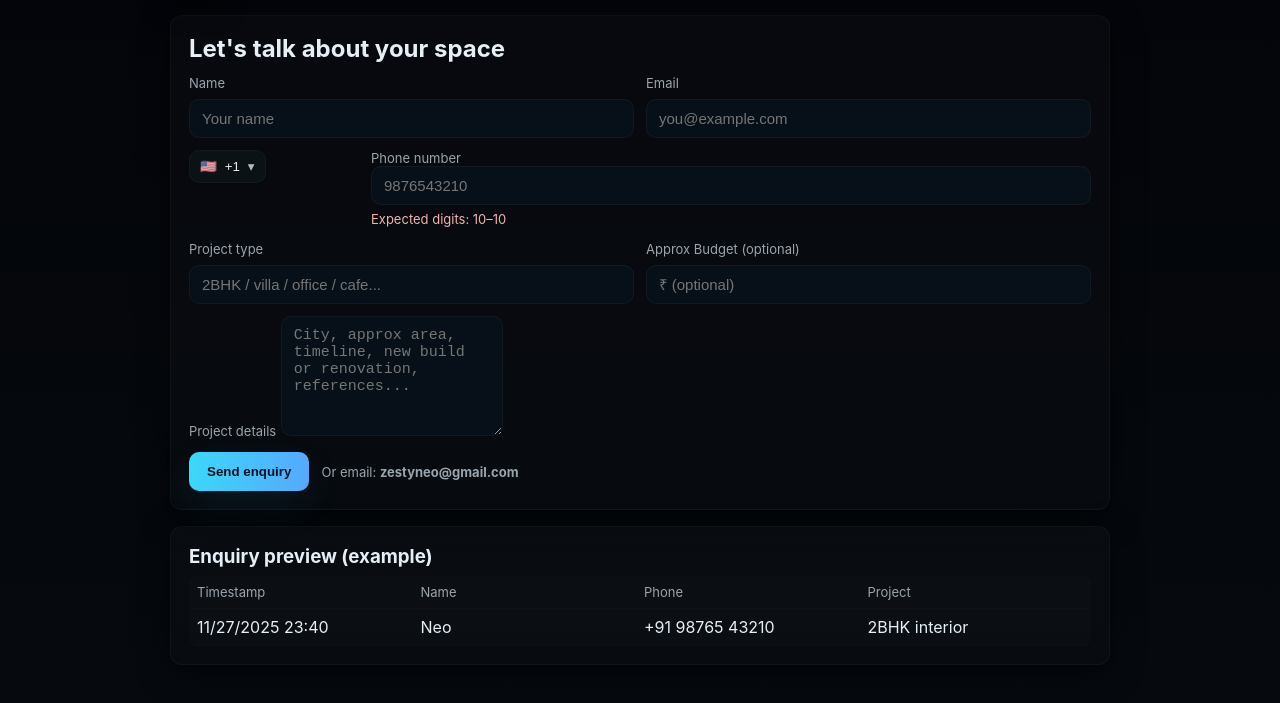
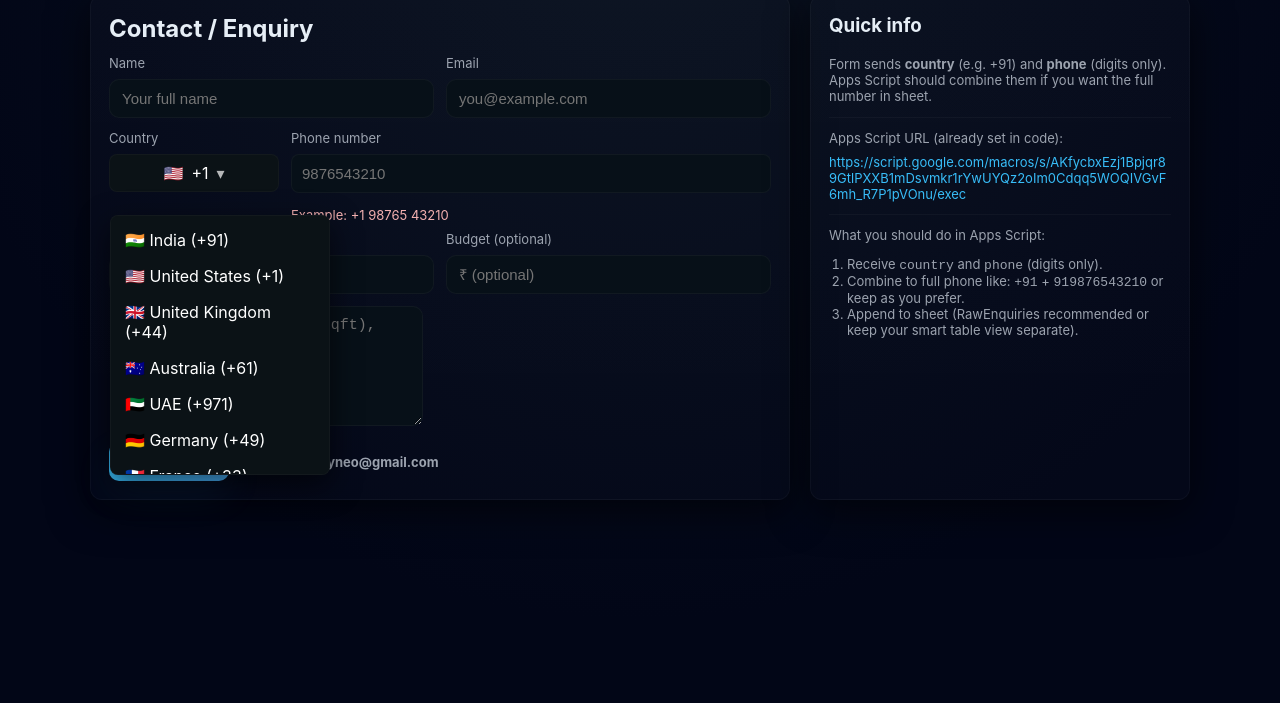
Before and after one commit to zestyneo-bit/zyora, a plain HTML site: page index.html in a window 1280 px wide. Shown: the part 97-800 px from the top of the page. Drawn offline with Linux system fonts and the light colour scheme.

Commit message:
Update index.html

```diff
--- a/index.html
+++ b/index.html
@@ -2,101 +2,99 @@
 <html lang="en">
 <head>
   <meta charset="utf-8" />
+  <title>ZYORA — Architecture & Interior Design Studio</title>
   <meta name="viewport" content="width=device-width,initial-scale=1" />
-  <title>ZYORA — Architecture & Interior Design Studio</title>
   <meta name="description" content="ZYORA — architecture & interior design studio. Contact us for enquiries." />
   <style>
-    /* Basic dark theme layout & minimal reset */
     :root{
-      --bg:#06070a; --panel:#071018; --muted:#9aa4ad; --accent:#3bd8f8;
-      --card:#0b1216; --soft:#0f1720; --glass: rgba(255,255,255,0.03);
-      --radius:12px; --pad:16px;
-      --maxw:980px;
+      --bg:#050816; --panel:#071018; --muted:#9ca3af; --accent:#38bdf8;
+      --card:#0b1216; --glass: rgba(255,255,255,0.03); --radius:12px;
+      --maxw:1100px;
       font-family:Inter, system-ui, -apple-system, "Segoe UI", Roboto, "Helvetica Neue", Arial;
-      color-scheme: dark;
     }
     *{box-sizing:border-box}
     html,body{height:100%}
     body{
-      margin:0; background:linear-gradient(180deg,#030409 0%, #060a0f 100%);
-      color:#e6eef6; -webkit-font-smoothing:antialiased; -moz-osx-font-smoothing:grayscale;
-      padding:28px;
+      margin:0; background:radial-gradient(circle at top,#0a1220 0%, #020617 70%);
+      color:#e6eef6; padding:28px; -webkit-font-smoothing:antialiased;
     }
 
-    .container{max-width:var(--maxw); margin:0 auto; padding:20px; display:grid; gap:18px;}
-    header{display:flex;align-items:center; gap:12px}
-    .logo{width:46px;height:46px;border-radius:10px;background:linear-gradient(135deg,#00d4ff,#3b8fff);display:flex;align-items:center;justify-content:center;font-weight:700;color:#001;box-shadow:0 6px 30px rgba(0,0,0,0.6)}
+    .page{max-width:var(--maxw); margin:0 auto; display:block; gap:18px}
+    header{display:flex; align-items:center; gap:12px; margin-bottom:18px}
+    .logo{width:46px;height:46px;border-radius:10px;background:linear-gradient(135deg,#00d4ff,#3b8fff);display:flex;align-items:center;justify-content:center;font-weight:700;color:#001}
     h1{margin:0;font-size:20px}
-    p.lead{margin:0;color:var(--muted); font-size:14px}
+    p.lead{margin:0;color:var(--muted); font-size:13px}
 
-    main{display:grid;grid-template-columns:1fr; gap:16px}
+    main{display:grid; grid-template-columns:1fr 380px; gap:20px}
 
     .card{
       background:linear-gradient(180deg, rgba(255,255,255,0.02), rgba(255,255,255,0.01));
       border:1px solid var(--glass); border-radius:var(--radius); padding:18px;
-      box-shadow:0 8px 30px rgba(0,0,0,0.6);
+      box-shadow:0 10px 40px rgba(0,0,0,0.6);
     }
 
-    /* Form layout */
+    /* Form */
     form .row{display:flex; gap:12px; margin-bottom:12px}
     form .col{flex:1; display:flex; flex-direction:column; gap:8px}
     label{font-size:13px;color:var(--muted)}
     input[type="text"], input[type="email"], input[type="tel"], textarea, select {
       background:var(--panel); border:1px solid rgba(255,255,255,0.04); color:#e6eef6;
-      padding:10px 12px; border-radius:10px; outline: none; font-size:15px;
+      padding:10px 12px; border-radius:10px; outline:none; font-size:15px;
     }
-    textarea{min-height:120px; resize:vertical; padding-top:10px}
+    textarea{min-height:120px; resize:vertical}
     button[type="submit"]{
-      background:linear-gradient(90deg,var(--accent),#55a9ff);
-      border:0; color:#021224; font-weight:700; padding:12px 18px; border-radius:10px; cursor:pointer;
-      box-shadow:0 14px 40px rgba(59,216,248,0.08);
+      background:linear-gradient(90deg,var(--accent),#4bb3ff); border:0; color:#021224; font-weight:700;
+      padding:12px 18px; border-radius:10px; cursor:pointer; box-shadow:0 14px 40px rgba(56,189,248,0.08);
     }
 
-    /* Country picker */
-    .phone-row{display:flex; gap:10px; align-items:flex-start}
-    .country-wrap{position:relative}
-    .country-toggle{display:flex;align-items:center;gap:8px;padding:8px 10px;border-radius:10px;background:var(--card);border:1px solid rgba(255,255,255,0.03);cursor:pointer}
-    .country-toggle span.code{opacity:0.9}
-    #country-search{display:none; width:300px; padding:8px;border-radius:8px;border:1px solid rgba(255,255,255,0.04); background:var(--card); color:inherit}
-    .country-list{position:absolute; left:0; top:52px; z-index:60; width:360px; max-height:280px; overflow:auto; background:var(--card); border-radius:8px; display:none; padding:8px; border:1px solid rgba(255,255,255,0.03)}
-    .country-list .item{padding:8px; display:flex; gap:8px; border-radius:6px; align-items:center; cursor:pointer}
-    .country-list .item:hover{background:rgba(255,255,255,0.02)}
-    .country-list .item .meta{font-size:14px}
-    .phone-wrap{flex:1; display:flex; flex-direction:column}
-    .phone-hint{color:#f3b0b0; font-size:13px; min-height:18px; margin-top:6px}
+    /* Compact country selector + phone */
+    .phone-row-compact{display:flex; gap:10px; align-items:center}
+    .country-select{
+      display:flex; align-items:center; gap:8px; padding:8px 10px; border-radius:8px;
+      background:var(--card); color:#fff; border:1px solid rgba(255,255,255,0.03);
+      cursor:pointer; position:relative; min-width:120px; justify-content:center;
+    }
+    .country-select .chev{opacity:.7}
+    .country-menu{
+      display:none; position:absolute; top:calc(100% + 8px); left:0; z-index:120;
+      background:var(--card); border:1px solid rgba(255,255,255,0.03); border-radius:8px;
+      min-width:220px; max-height:260px; overflow:auto; padding:6px; box-shadow:0 10px 30px rgba(0,0,0,0.6);
+    }
+    .country-menu li{list-style:none; padding:8px; border-radius:6px; cursor:pointer; display:flex; gap:8px; align-items:center}
+    .country-menu li:hover{background:rgba(255,255,255,0.02)}
+    #phone{padding:10px;border-radius:8px;border:1px solid rgba(255,255,255,0.04);background:var(--panel);color:inherit;min-width:180px}
+    .phone-hint{color:#f3b0b0;font-size:13px; min-height:18px; margin-top:6px}
 
-    /* small screens */
-    @media (max-width:720px){
-      .phone-row{flex-direction:column}
-      .country-list{width:100%}
-      #country-search{width:100%}
+    /* Right column quick info */
+    .muted{color:var(--muted); font-size:13px}
+
+    @media (max-width:980px){
+      main{grid-template-columns:1fr}
+      .country-menu{min-width:100%}
+      .country-select{min-width:140px}
     }
-
-    /* table preview (very small) */
-    .table-preview{margin-top:6px;border-radius:8px;overflow:hidden}
-    .table-preview .row{display:grid;grid-template-columns:1fr 1fr 1fr 1fr; gap:8px;padding:8px;background:rgba(255,255,255,0.01);border-bottom:1px solid rgba(255,255,255,0.01)}
-    .muted{color:var(--muted); font-size:13px}
   </style>
 </head>
 <body>
-  <div class="container">
+  <div class="page">
     <header>
       <div class="logo">ZY</div>
       <div>
-        <h1>ZYORA Studio — Contact & Enquiries</h1>
-        <p class="lead">Share project details and we’ll get back with an estimate. Prefer WhatsApp? Add your number with country code.</p>
+        <h1>ZYORA Studio — Architecture & Interiors</h1>
+        <p class="lead">Share project details and we'll get back with timeline & scope. Email: <strong>zestyneo@gmail.com</strong></p>
       </div>
     </header>
 
     <main>
-      <section class="card" aria-labelledby="form-heading">
-        <h2 id="form-heading" style="margin-top:0;margin-bottom:12px">Let's talk about your space</h2>
+      <!-- Left: Form -->
+      <section class="card" aria-labelledby="contact-heading">
+        <h2 id="contact-heading" style="margin:0 0 12px 0">Contact / Enquiry</h2>
 
         <form id="contact-form" autocomplete="on">
           <div class="row">
             <div class="col">
               <label for="name">Name</label>
-              <input id="name" name="name" type="text" placeholder="Your name" required />
+              <input id="name" name="name" type="text" placeholder="Your full name" required />
             </div>
             <div class="col">
               <label for="email">Email</label>
@@ -104,39 +102,55 @@
             </div>
           </div>
 
-          <div class="row phone-row">
-            <div class="country-wrap" style="width:170px">
-              <button type="button" id="country-toggle" class="country-toggle" aria-haspopup="listbox" aria-expanded="false">
-                <span id="country-flag">🇮🇳</span>
-                <span id="country-code" class="code">+91</span>
-                <span style="opacity:.7">▾</span>
-              </button>
-              <input id="country-search" placeholder="Search country (eg. India)" />
-              <div id="country-list" class="country-list" role="listbox" tabindex="-1"></div>
+          <!-- Compact country selector + phone -->
+          <div class="row" style="margin-bottom:6px">
+            <div class="col" style="flex:0 0 170px">
+              <label for="countrySelect">Country</label>
+              <div id="countrySelect" class="country-select" role="button" aria-haspopup="listbox" aria-expanded="false" tabindex="0">
+                <span id="countryFlag">🇮🇳</span>
+                <span id="countryCode">+91</span>
+                <span class="chev">▾</span>
+
+                <!-- menu (hidden by default) -->
+                <ul id="countryMenu" class="country-menu" aria-hidden="true" role="listbox">
+                  <!-- list items -->
+                  <li data-code="+91" data-iso="IN" role="option">🇮🇳 India (+91)</li>
+                  <li data-code="+1"  data-iso="US" role="option">🇺🇸 United States (+1)</li>
+                  <li data-code="+44" data-iso="GB" role="option">🇬🇧 United Kingdom (+44)</li>
+                  <li data-code="+61" data-iso="AU" role="option">🇦🇺 Australia (+61)</li>
+                  <li data-code="+971" data-iso="AE" role="option">🇦🇪 UAE (+971)</li>
+                  <li data-code="+49" data-iso="DE" role="option">🇩🇪 Germany (+49)</li>
+                  <li data-code="+33" data-iso="FR" role="option">🇫🇷 France (+33)</li>
+                  <!-- add more countries by duplicating lines -->
+                </ul>
+              </div>
             </div>
 
-            <div class="phone-wrap">
+            <div class="col" style="flex:1">
               <label for="phone">Phone number</label>
               <input id="phone" name="phone" type="tel" placeholder="9876543210" required />
-              <div id="phone-hint" class="phone-hint"></div>
+              <div id="phoneHint" class="phone-hint"></div>
             </div>
           </div>
 
           <div class="row">
             <div class="col">
               <label for="type">Project type</label>
-              <input id="type" name="type" type="text" placeholder="2BHK / villa / office / cafe..." />
+              <input id="type" name="type" type="text" placeholder="2BHK / villa / office / café..." />
             </div>
             <div class="col">
-              <label for="budget">Approx Budget (optional)</label>
+              <label for="budget">Budget (optional)</label>
               <input id="budget" name="budget" type="text" placeholder="₹ (optional)" />
             </div>
           </div>
 
           <div style="margin-bottom:12px">
             <label for="message">Project details</label>
-            <textarea id="message" name="message" placeholder="City, approx area, timeline, new build or renovation, references..." ></textarea>
+            <textarea id="message" name="message" placeholder="City, area (sqft), timeline, references..." ></textarea>
           </div>
+
+          <!-- hidden country field for form data -->
+          <input type="hidden" id="country" name="country" value="+91" />
 
           <div style="display:flex;gap:12px;align-items:center">
             <button type="submit">Send enquiry</button>
@@ -145,182 +159,170 @@
         </form>
       </section>
 
-      <section class="card">
-        <h3 style="margin:0 0 8px 0">Enquiry preview (example)</h3>
-        <div class="table-preview" aria-hidden="true">
-          <div class="row muted"><div>Timestamp</div><div>Name</div><div>Phone</div><div>Project</div></div>
-          <div class="row"><div>11/27/2025 23:40</div><div>Neo</div><div>+91 98765 43210</div><div>2BHK interior</div></div>
+      <!-- Right: Info / quick preview -->
+      <aside class="card">
+        <h3 style="margin-top:0">Quick info</h3>
+        <p class="muted">Form sends <strong>country</strong> (e.g. +91) and <strong>phone</strong> (digits only). Apps Script should combine them if you want the full number in sheet.</p>
+        <hr style="border:none;border-top:1px solid rgba(255,255,255,0.03);margin:12px 0" />
+        <div class="muted">Apps Script URL (already set in code):</div>
+        <div style="word-break:break-all;margin-top:8px;color:var(--accent);font-size:13px">
+          https://script.google.com/macros/s/AKfycbxEzj1Bpjqr89GtlPXXB1mDsvmkr1rYwUYQz2oIm0Cdqq5WOQIVGvF6mh_R7P1pVOnu/exec
         </div>
-      </section>
+        <hr style="border:none;border-top:1px solid rgba(255,255,255,0.03);margin:12px 0" />
+        <div class="muted">What you should do in Apps Script:</div>
+        <ol style="color:var(--muted);font-size:13px;padding-left:18px">
+          <li>Receive <code>country</code> and <code>phone</code> (digits only).</li>
+          <li>Combine to full phone like: <code>+91</code> + <code>919876543210</code> or keep as you prefer.</li>
+          <li>Append to sheet (RawEnquiries recommended or keep your smart table view separate).</li>
+        </ol>
+      </aside>
     </main>
   </div>
 
-  <!-- JS: country picker, validation, submit handler -->
+  <!-- Full JS: country selector, phone cleaning, submit -->
   <script>
-  // === small country metadata list - extend if needed ===
-  const COUNTRIES = [
-    { code: "+91", iso: "IN", name: "India", flag: "🇮🇳", min: 10, max: 12 },
-    { code: "+1", iso: "US", name: "United States", flag: "🇺🇸", min: 10, max: 10 },
-    { code: "+44", iso: "GB", name: "United Kingdom", flag: "🇬🇧", min: 10, max: 10 },
-    { code: "+61", iso: "AU", name: "Australia", flag: "🇦🇺", min: 9, max: 9 },
-    { code: "+971", iso: "AE", name: "United Arab Emirates", flag: "🇦🇪", min: 9, max: 9 },
-    { code: "+81", iso: "JP", name: "Japan", flag: "🇯🇵", min: 10, max: 11 },
-    { code: "+49", iso: "DE", name: "Germany", flag: "🇩🇪", min: 10, max: 11 },
-    { code: "+33", iso: "FR", name: "France", flag: "🇫🇷", min: 9, max: 9 },
-    // add more as needed
-  ];
+  (function(){
+    // DOM refs
+    const countrySelect = document.getElementById('countrySelect');
+    const countryMenu = document.getElementById('countryMenu');
+    const countryFlag = document.getElementById('countryFlag');
+    const countryCode = document.getElementById('countryCode');
+    const countryHidden = document.getElementById('country');
+    const phoneInput = document.getElementById('phone');
+    const phoneHint = document.getElementById('phoneHint');
+    const form = document.getElementById('contact-form');
 
-  // DOM refs
-  const countryToggle = document.getElementById('country-toggle');
-  const countryList = document.getElementById('country-list');
-  const countrySearch = document.getElementById('country-search');
-  const countryFlagEl = document.getElementById('country-flag');
-  const countryCodeEl = document.getElementById('country-code');
+    // Lightweight per-country digit expectations (used for hint only)
+    const META = {
+      "+91": { iso: "IN", min:10, max:12 },
+      "+1": { iso: "US", min:10, max:10 },
+      "+44": { iso: "GB", min:10, max:10 },
+      "+61": { iso: "AU", min:9, max:9 },
+      "+971": { iso: "AE", min:9, max:9 },
+      "+49": { iso: "DE", min:10, max:11 },
+      "+33": { iso: "FR", min:9, max:9 }
+    };
 
-  const phoneInput = document.getElementById('phone');
-  const phoneHint = document.getElementById('phone-hint');
-  const form = document.getElementById('contact-form');
+    // Toggle menu
+    countrySelect.addEventListener('click', (e) => {
+      const open = countryMenu.style.display === 'block';
+      countryMenu.style.display = open ? 'none' : 'block';
+      countryMenu.setAttribute('aria-hidden', open ? 'true' : 'false');
+    });
 
-  let selectedCountry = COUNTRIES[0];
-
-  // Build the country list UI
-  function buildCountryList(filter = '') {
-    countryList.innerHTML = '';
-    const q = (filter || '').trim().toLowerCase();
-    COUNTRIES.forEach(c => {
-      const label = `${c.flag} ${c.name} ${c.code}`;
-      if (!q || label.toLowerCase().includes(q) || c.code.includes(q) || c.iso.toLowerCase() === q) {
-        const item = document.createElement('div');
-        item.className = 'item';
-        item.dataset.code = c.code;
-        item.innerHTML = `<div style="font-size:18px">${c.flag}</div>
-                          <div class="meta" style="margin-left:8px;">
-                            <div style="font-weight:600">${c.name} <small style="opacity:.7">${c.code}</small></div>
-                          </div>`;
-        item.onclick = () => { chooseCountry(c); hideCountryList(); };
-        countryList.appendChild(item);
+    // Close menu on outside click or Escape
+    document.addEventListener('click', (e) => {
+      if (!countrySelect.contains(e.target) && !countryMenu.contains(e.target)) {
+        countryMenu.style.display = 'none';
+        countryMenu.setAttribute('aria-hidden','true');
       }
     });
-  }
+    document.addEventListener('keydown', (e) => {
+      if (e.key === 'Escape') {
+        countryMenu.style.display = 'none';
+        countryMenu.setAttribute('aria-hidden','true');
+      }
+    });
 
-  function chooseCountry(c) {
-    selectedCountry = c;
-    countryFlagEl.textContent = c.flag;
-    countryCodeEl.textContent = c.code;
-    phoneHint.textContent = `Expected digits: ${c.min}–${c.max}`;
-  }
+    // When user picks a country
+    countryMenu.querySelectorAll('li').forEach(li => {
+      li.addEventListener('click', () => {
+        const code = li.dataset.code;
+        const text = li.textContent.trim();
+        const flag = text.split(' ')[0] || '';
+        countryFlag.textContent = flag;
+        countryCode.textContent = code;
+        countryHidden.value = code;
+        countryMenu.style.display = 'none';
+        countryMenu.setAttribute('aria-hidden','true');
+        updatePhoneHint();
+      });
+    });
 
-  function showCountryList() {
-    countryList.style.display = 'block';
-    countrySearch.style.display = 'block';
-    countrySearch.value = '';
-    countrySearch.focus();
-    buildCountryList();
-    countryToggle.setAttribute('aria-expanded','true');
-  }
-  function hideCountryList() {
-    countryList.style.display = 'none';
-    countrySearch.style.display = 'none';
-    countryToggle.setAttribute('aria-expanded','false');
-  }
+    // Try detect country from browser language
+    (function tryDetect(){
+      try {
+        const lang = (navigator.languages && navigator.languages[0]) || navigator.language || '';
+        if (!lang) return;
+        const iso = lang.split(/[-_]/).pop().toUpperCase();
+        const found = Array.from(countryMenu.querySelectorAll('li')).find(li => li.dataset.iso === iso);
+        if (found) found.click();
+      } catch(e){}
+    })();
 
-  function detectBrowserCountry() {
-    const lang = (navigator.languages && navigator.languages[0]) || navigator.language || '';
-    if (!lang) return null;
-    const parts = lang.split(/[-_]/);
-    if (parts.length > 1) {
-      const iso = parts.pop().toUpperCase();
-      const found = COUNTRIES.find(c => c.iso === iso);
-      if (found) return found;
+    // Helpers
+    function cleanDigits(raw){ return (raw || '').replace(/[^\d]/g,''); }
+    function getMetaFor(code){ return META[code] || {min:6, max:15}; }
+    function updatePhoneHint(){
+      const code = countryHidden.value || countryCode.textContent || '+91';
+      const meta = getMetaFor(code);
+      const digits = cleanDigits(phoneInput.value || '');
+      const len = digits.length;
+      if (!digits) { phoneHint.textContent = `Example: ${code} 98765 43210`; return; }
+      if (len >= meta.min && len <= meta.max) {
+        // pretty format small: for IN show 5-5
+        let pretty = digits;
+        if (code === '+91' && digits.length === 10) pretty = digits.slice(0,5) + ' ' + digits.slice(5);
+        else if (digits.length > 6) pretty = digits.slice(0,3) + ' ' + digits.slice(3,6) + ' ' + digits.slice(6);
+        phoneHint.textContent = `Looks good: ${code} ${pretty}`;
+        phoneInput.classList.remove('invalid');
+      } else {
+        phoneHint.textContent = `Invalid length for ${code} (expected ${meta.min}–${meta.max} digits).`;
+        phoneInput.classList.add('invalid');
+      }
     }
-    return null;
-  }
 
-  function cleanPhoneDigits(raw) {
-    return (raw || '').replace(/[^\d]/g, '');
-  }
-  function validatePhoneForCountry(digits, country) {
-    const len = digits.length;
-    return (len >= (country.min || 6) && len <= (country.max || 15));
-  }
-  function prettyFormat(country, digits) {
-    if (!digits) return country.code + ' ';
-    if (country.iso === 'IN' && digits.length === 10) {
-      return `${country.code} ${digits.slice(0,5)} ${digits.slice(5)}`;
-    }
-    if (digits.length <= 4) return `${country.code} ${digits}`;
-    if (digits.length <= 7) return `${country.code} ${digits.slice(0,3)} ${digits.slice(3)}`;
-    return `${country.code} ${digits.slice(0,3)} ${digits.slice(3,6)} ${digits.slice(6)}`;
-  }
+    phoneInput.addEventListener('input', updatePhoneHint);
 
-  // events
-  countryToggle.addEventListener('click', (e) => {
-    e.preventDefault();
-    if (countryList.style.display === 'block') hideCountryList(); else showCountryList();
-  });
-  countrySearch.addEventListener('input', () => buildCountryList(countrySearch.value));
-  document.addEventListener('click', (e) => {
-    if (!countryToggle.contains(e.target) && !countryList.contains(e.target) && e.target !== countrySearch) hideCountryList();
-  });
+    // Submit handler: sends country + digits
+    const scriptURL = "https://script.google.com/macros/s/AKfycbxEzj1Bpjqr89GtlPXXB1mDsvmkr1rYwUYQz2oIm0Cdqq5WOQIVGvF6mh_R7P1pVOnu/exec";
 
-  phoneInput.addEventListener('input', () => {
-    const digits = cleanPhoneDigits(phoneInput.value);
-    if (!digits) { phoneHint.textContent = ''; phoneInput.classList.remove('invalid'); return; }
-    const ok = validatePhoneForCountry(digits, selectedCountry);
-    const pretty = prettyFormat(selectedCountry, digits);
-    phoneHint.textContent = ok ? `Looks good: ${pretty}` : `Invalid length. Expected ${selectedCountry.min}–${selectedCountry.max} digits. Example: ${pretty}`;
-    phoneInput.classList.toggle('invalid', !ok);
-  });
-
-  // init country
-  const detected = detectBrowserCountry();
-  if (detected) chooseCountry(detected); else chooseCountry(selectedCountry);
-  buildCountryList();
-
-  // ---- SUBMIT HANDLER (sends to Google Apps Script) ----
-  const scriptURL = "https://script.google.com/macros/s/AKfycbxEzj1Bpjqr89GtlPXXB1mDsvmkr1rYwUYQz2oIm0Cdqq5WOQIVGvF6mh_R7P1pVOnu/exec";
-
-  if (form) {
     form.addEventListener('submit', async (e) => {
       e.preventDefault();
 
-      // read values
+      // prepare values
       const rawPhone = phoneInput.value || '';
-      const digits = cleanPhoneDigits(rawPhone);
-      if (!validatePhoneForCountry(digits, selectedCountry)) {
-        phoneHint.textContent = `Please enter a valid phone for ${selectedCountry.name}. Example: ${prettyFormat(selectedCountry, digits)}`;
+      const digits = cleanDigits(rawPhone);
+      const countryVal = countryHidden.value || countryCode.textContent || '+91';
+      const meta = getMetaFor(countryVal);
+      if (digits.length < meta.min || digits.length > meta.max) {
+        phoneHint.textContent = `Please enter a valid phone for ${countryVal}.`;
         phoneInput.focus();
         return;
       }
 
-      // prepare payload
+      // create form data and send
       const fd = new FormData(form);
-      // override phone + add country so Apps Script can combine or use as-is
+      // ensure server receives digits + country
       fd.set('phone', digits);
-      fd.set('country', selectedCountry.code);
+      fd.set('country', countryVal);
 
       const btn = form.querySelector('button[type="submit"]');
-      const oldText = btn.textContent;
+      const old = btn.textContent;
       btn.textContent = 'Sending...';
       btn.disabled = true;
 
       try {
-        // use no-cors to avoid CORS blocking; Apps Script will receive form data
+        // use no-cors so browser doesn't block (Apps Script still receives it)
         await fetch(scriptURL, { method: 'POST', body: fd, mode: 'no-cors' });
 
         alert('Thank you — enquiry sent!');
         form.reset();
-        chooseCountry(detected || selectedCountry);
+        // reset UI to default country
+        document.querySelector('#countryMenu li[data-code="+91"]')?.click();
         phoneHint.textContent = '';
       } catch (err) {
         console.error(err);
-        alert('Network error — try again or email zestyneo@gmail.com');
+        alert('Network error — please try again or email zestyneo@gmail.com');
       } finally {
-        btn.textContent = oldText;
+        btn.textContent = old;
         btn.disabled = false;
       }
     });
-  }
+
+    // initial hint
+    updatePhoneHint();
+  })();
   </script>
 </body>
 </html>
```
